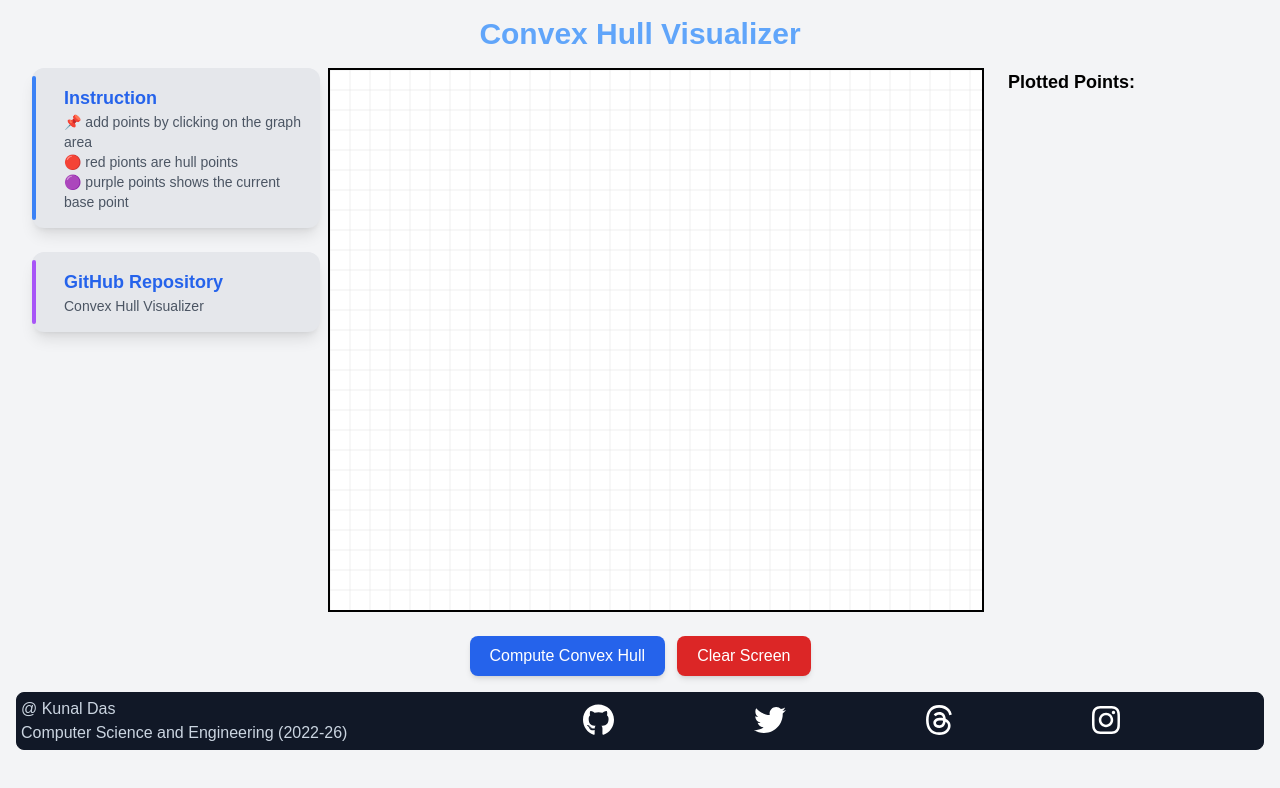
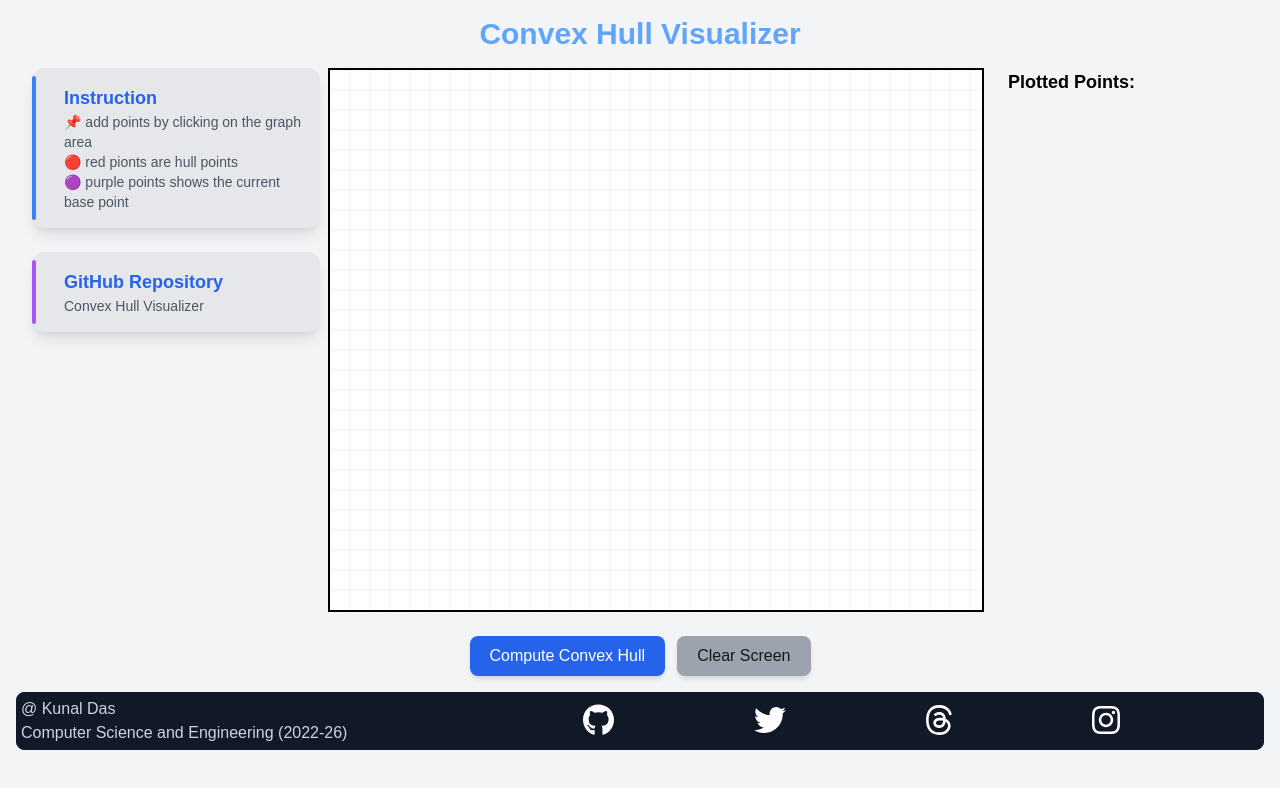
Before and after one commit to Kunal25Das/Convex-Hull-Visualizer, a Next.js app: page / in a window 1280 px wide. Shown: the top 788 px of the page. Built offline with nearby package versions, Linux system fonts and the light colour scheme.

Commit message:
more major fixes

```diff
--- a/src/components/board.jsx
+++ b/src/components/board.jsx
@@ -1,6 +1,6 @@
 import { useEffect, useRef } from "react";
 
-export default function ConvexHull({ points, hull }) {
+export default function ConvexHull({ points, hull, onAnimationEnd }) {
     const backdropRef = useRef(null);
     const canvasRef = useRef(null);
     const overlayRef = useRef(null); // New overlay canvas
@@ -60,6 +60,11 @@ export default function ConvexHull({ points, hull }) {
         if (hull.length < 2) return;
 
         function drawNextStep() {
+            if (indexRef.current >= hull.length) {
+                if (onAnimationEnd) onAnimationEnd(); // Signal parent when animation is over
+                return;
+            }
+
             if (indexRef.current >= hull.length) return;
 
             clearCanvas(); // Clear the middle canvas but NOT the backdrop or overlay.
--- a/src/pages/index.jsx
+++ b/src/pages/index.jsx
@@ -7,6 +7,7 @@ export default function Home() {
       const [points, setPoints] = useState([]);
       const [hull, setHull] = useState([]);
       const [disabled, setDisabled] = useState(false);
+      const [cancelDisabled, setCancelDisabled] = useState(true);
       const [animationSpeed, setAnimationSpeed] = useState(500);
       const [isPaused, setIsPaused] = useState(false);
       const containerRef = useRef(null);
@@ -40,6 +41,7 @@ export default function Home() {
             setPoints([]);
             setHull([]);
             setDisabled(false);
+            setCancelDisabled(true);
       };
 
       return (
@@ -79,7 +81,7 @@ export default function Home() {
                                     className="border-2 border-black cursor-crosshair bg-white h-[68vh] w-full max-w-3xl relative overflow-hidden"
                                     onClick={addPoint}
                               >
-                                    <ConvexHull points={points} hull={hull} />
+                                    <ConvexHull points={points} hull={hull} onAnimationEnd={() => setCancelDisabled(false)}/>
                               </div>
                         </div>
 
@@ -107,7 +109,8 @@ export default function Home() {
                               </div>
                         </div>
                   </div>
-                  <div className="flex flex-col sm:flex-row justify-center gap-3 mb-4">
+                  { ( !disabled || !cancelDisabled ) ?
+                        (<div className="flex flex-col sm:flex-row justify-center gap-3 mb-4">
                               <button
                                     onClick={computeHull}
                                     disabled={disabled}
@@ -118,11 +121,22 @@ export default function Home() {
                               </button>
                               <button
                                     onClick={clearScreen}
-                              className="px-5 py-2 bg-red-600 text-white rounded-lg shadow-md hover:bg-red-700 transition"
+                                    disabled={cancelDisabled}
+                                    className={`px-5 py-2  rounded-lg shadow-md transition ${cancelDisabled ? 'bg-gray-400 cursor-not-allowed' : ' bg-red-600 text-white hover:bg-red-700'
+                                          }`}
                               >
                                     Clear Screen
                               </button>
                         </div>
+                        ) :(
+                              <div className="flex justify-center items-center mb-4">
+                                    <div className="flex items-center gap-2 bg-white px-4 py-2 rounded-lg shadow-md">
+                                          <div className="animate-spin h-5 w-5 border-4 border-blue-500 border-t-transparent rounded-full"></div>
+                                          <span className="text-blue-500 font-semibold">Processing...</span>
+                                    </div>
+                              </div>
+                        )
+                  }
                   <Footer/>
             </div>
       );
```
Lines whose indentation alone changed are shown as unchanged.
